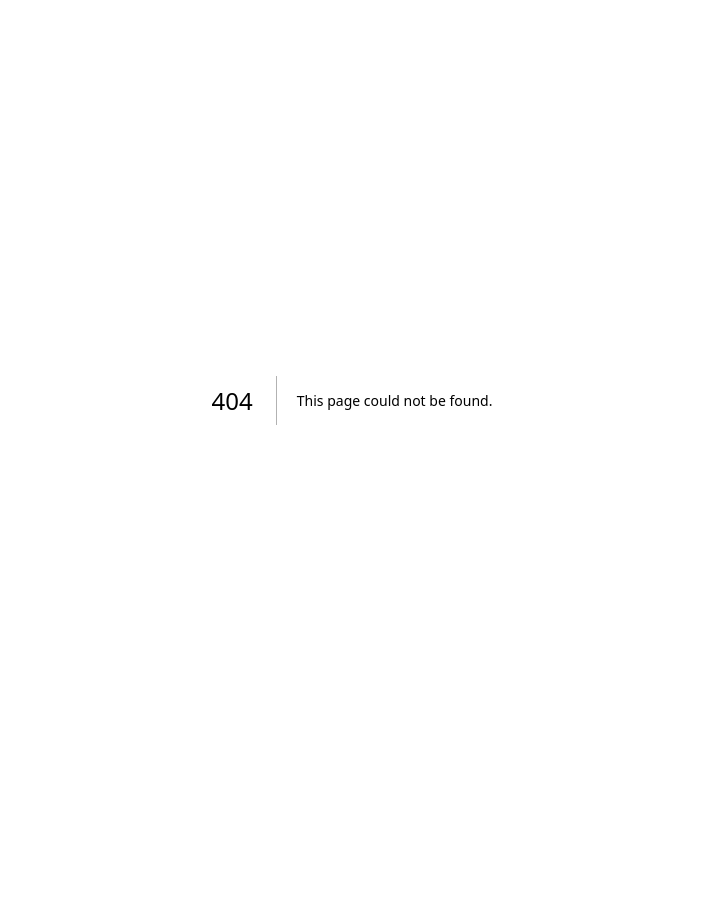
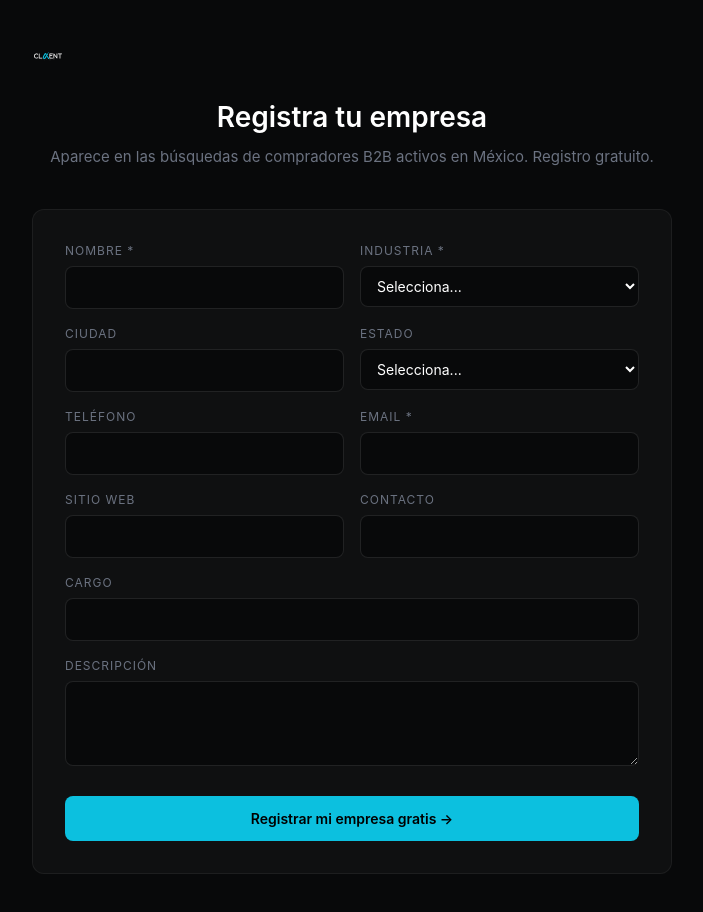
Before and after one commit to FindMyClaient/claient, a Next.js app: page /registro in a window 1280 px wide. Before the commit this address had no page. Shown: the whole page, without its empty margins (288-991 px from the left). Before the commit the page ends 800 px from the top, so only its background shows below. Built offline with nearby package versions, Linux system fonts and the light colour scheme; no server answers.

Commit message:
pagina registro empresas

```diff
--- /dev/null
+++ b/app/registro/page.tsx
@@ -0,0 +1,82 @@
+'use client'
+import { useState } from 'react'
+import { createClient } from '@/lib/supabase'
+
+const industriasList = [
+  'Transporte y Logística','Manufactura','Construcción','Retail y Comercio',
+  'Restaurantes y Alimentos','Salud y Farmacia','Educación','Tecnología',
+  'Servicios Financieros','Hotelería y Turismo','Automotriz','Agroindustria',
+  'Energía','Consultoría','Telecomunicaciones','Bienes Raíces','Seguros',
+]
+const estadosList = [
+  'Ciudad de México','Nuevo León','Jalisco','Estado de México','Querétaro',
+  'Guanajuato','Puebla','Coahuila','Chihuahua','Sonora','Veracruz',
+  'Baja California','Tamaulipas','Sinaloa','Aguascalientes','San Luis Potosí',
+  'Yucatán','Hidalgo','Michoacán','Otro',
+]
+
+export default function RegistroEmpresa() {
+  const [form, setForm] = useState({
+    nombre: '', industria: '', ciudad: '', estado: '', telefono: '',
+    email: '', sitio_web: '', descripcion: '', contacto_nombre: '', contacto_cargo: '',
+  })
+  const [loading, setLoading] = useState(false)
+  const [success, setSuccess] = useState(false)
+  const [error, setError] = useState('')
+  const supabase = createClient()
+
+  const handleChange = (e: React.ChangeEvent<HTMLInputElement | HTMLSelectElement | HTMLTextAreaElement>) => {
+    setForm(prev => ({ ...prev, [e.target.name]: e.target.value }))
+  }
+
+  const handleSubmit = async (e: React.FormEvent) => {
+    e.preventDefault()
+    if (!form.nombre || !form.email || !form.industria) {
+      setError('Nombre, email e industria son requeridos.')
+      return
+    }
+    setLoading(true)
+    setError('')
+    const { error: err } = await supabase.from('empresas_registro').insert([form])
+    if (err) setError(err.message)
+    else setSuccess(true)
+    setLoading(false)
+  }
+
+  return (
+    <div style={{minHeight:'100vh',background:'#08090a',color:'#e8e8e8',fontFamily:'Inter,sans-serif',padding:'40px 24px'}}>
+      <div style={{maxWidth:'640px',margin:'0 auto'}}>
+        <div style={{textAlign:'center',marginBottom:'40px'}}>
+          <img src="/1.svg" alt="CLAIENT" style={{height:'32px',marginBottom:'24px'}} />
+          <h1 style={{fontSize:'28px',fontWeight:'600',color:'#fff',marginBottom:'8px'}}>Registra tu empresa</h1>
+          <p style={{color:'#6b7280',fontSize:'15px'}}>Aparece en las búsquedas de compradores B2B activos en México. Registro gratuito.</p>
+        </div>
+        {success ? (
+          <div style={{background:'#0f1011',border:'1px solid rgba(12,192,223,0.3)',borderRadius:'12px',padding:'40px',textAlign:'center'}}>
+            <div style={{fontSize:'48px',marginBottom:'16px'}}>✅</div>
+            <h2 style={{color:'#fff',marginBottom:'8px'}}>Registro exitoso</h2>
+            <p style={{color:'#6b7280'}}>Tu empresa fue enviada para revisión. Te notificaremos cuando esté activa.</p>
+            <a href="/" style={{display:'inline-block',marginTop:'24px',color:'#0cc0df',textDecoration:'none'}}>Volver al inicio</a>
+          </div>
+        ) : (
+          <form onSubmit={handleSubmit} style={{background:'#0f1011',border:'1px solid rgba(255,255,255,0.06)',borderRadius:'12px',padding:'32px'}}>
+            <div style={{display:'grid',gridTemplateColumns:'1fr 1fr',gap:'16px',marginBottom:'16px'}}>
+              <div><label style={{display:'block',fontSize:'12px',color:'#6b7280',marginBottom:'6px',textTransform:'uppercase',letterSpacing:'1px'}}>Nombre *</label><input name="nombre" value={form.nombre} onChange={handleChange} required style={{width:'100%',background:'#08090a',border:'1px solid rgba(255,255,255,0.1)',borderRadius:'8px',padding:'10px 12px',color:'#fff',fontSize:'14px',outline:'none'}} /></div>
+              <div><label style={{display:'block',fontSize:'12px',color:'#6b7280',marginBottom:'6px',textTransform:'uppercase',letterSpacing:'1px'}}>Industria *</label><select name="industria" value={form.industria} onChange={handleChange} required style={{width:'100%',background:'#08090a',border:'1px solid rgba(255,255,255,0.1)',borderRadius:'8px',padding:'10px 12px',color:'#fff',fontSize:'14px',outline:'none'}}><option value="">Selecciona...</option>{industriasList.map(i => <option key={i}>{i}</option>)}</select></div>
+              <div><label style={{display:'block',fontSize:'12px',color:'#6b7280',marginBottom:'6px',textTransform:'uppercase',letterSpacing:'1px'}}>Ciudad</label><input name="ciudad" value={form.ciudad} onChange={handleChange} style={{width:'100%',background:'#08090a',border:'1px solid rgba(255,255,255,0.1)',borderRadius:'8px',padding:'10px 12px',color:'#fff',fontSize:'14px',outline:'none'}} /></div>
+              <div><label style={{display:'block',fontSize:'12px',color:'#6b7280',marginBottom:'6px',textTransform:'uppercase',letterSpacing:'1px'}}>Estado</label><select name="estado" value={form.estado} onChange={handleChange} style={{width:'100%',background:'#08090a',border:'1px solid rgba(255,255,255,0.1)',borderRadius:'8px',padding:'10px 12px',color:'#fff',fontSize:'14px',outline:'none'}}><option value="">Selecciona...</option>{estadosList.map(e => <option key={e}>{e}</option>)}</select></div>
+              <div><label style={{display:'block',fontSize:'12px',color:'#6b7280',marginBottom:'6px',textTransform:'uppercase',letterSpacing:'1px'}}>Teléfono</label><input name="telefono" value={form.telefono} onChange={handleChange} style={{width:'100%',background:'#08090a',border:'1px solid rgba(255,255,255,0.1)',borderRadius:'8px',padding:'10px 12px',color:'#fff',fontSize:'14px',outline:'none'}} /></div>
+              <div><label style={{display:'block',fontSize:'12px',color:'#6b7280',marginBottom:'6px',textTransform:'uppercase',letterSpacing:'1px'}}>Email *</label><input name="email" type="email" value={form.email} onChange={handleChange} required style={{width:'100%',background:'#08090a',border:'1px solid rgba(255,255,255,0.1)',borderRadius:'8px',padding:'10px 12px',color:'#fff',fontSize:'14px',outline:'none'}} /></div>
+              <div><label style={{display:'block',fontSize:'12px',color:'#6b7280',marginBottom:'6px',textTransform:'uppercase',letterSpacing:'1px'}}>Sitio web</label><input name="sitio_web" value={form.sitio_web} onChange={handleChange} style={{width:'100%',background:'#08090a',border:'1px solid rgba(255,255,255,0.1)',borderRadius:'8px',padding:'10px 12px',color:'#fff',fontSize:'14px',outline:'none'}} /></div>
+              <div><label style={{display:'block',fontSize:'12px',color:'#6b7280',marginBottom:'6px',textTransform:'uppercase',letterSpacing:'1px'}}>Contacto</label><input name="contacto_nombre" value={form.contacto_nombre} onChange={handleChange} style={{width:'100%',background:'#08090a',border:'1px solid rgba(255,255,255,0.1)',borderRadius:'8px',padding:'10px 12px',color:'#fff',fontSize:'14px',outline:'none'}} /></div>
+            </div>
+            <div style={{marginBottom:'16px'}}><label style={{display:'block',fontSize:'12px',color:'#6b7280',marginBottom:'6px',textTransform:'uppercase',letterSpacing:'1px'}}>Cargo</label><input name="contacto_cargo" value={form.contacto_cargo} onChange={handleChange} style={{width:'100%',background:'#08090a',border:'1px solid rgba(255,255,255,0.1)',borderRadius:'8px',padding:'10px 12px',color:'#fff',fontSize:'14px',outline:'none'}} /></div>
+            <div style={{marginBottom:'24px'}}><label style={{display:'block',fontSize:'12px',color:'#6b7280',marginBottom:'6px',textTransform:'uppercase',letterSpacing:'1px'}}>Descripción</label><textarea name="descripcion" value={form.descripcion} onChange={handleChange} rows={3} style={{width:'100%',background:'#08090a',border:'1px solid rgba(255,255,255,0.1)',borderRadius:'8px',padding:'10px 12px',color:'#fff',fontSize:'14px',outline:'none',resize:'vertical'}} /></div>
+            {error && <p style={{color:'#f87171',fontSize:'13px',marginBottom:'16px'}}>{error}</p>}
+            <button type="submit" disabled={loading} style={{width:'100%',background:'#0cc0df',color:'#000',fontWeight:'600',fontSize:'14px',padding:'12px',borderRadius:'8px',border:'none',cursor:'pointer',opacity:loading?0.6:1}}>{loading ? 'Registrando...' : 'Registrar mi empresa gratis →'}</button>
+          </form>
+        )}
+      </div>
+    </div>
+  )
+}
```
